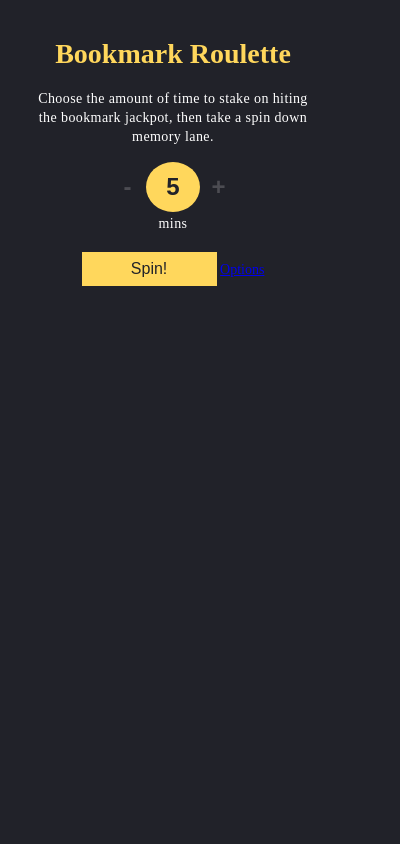
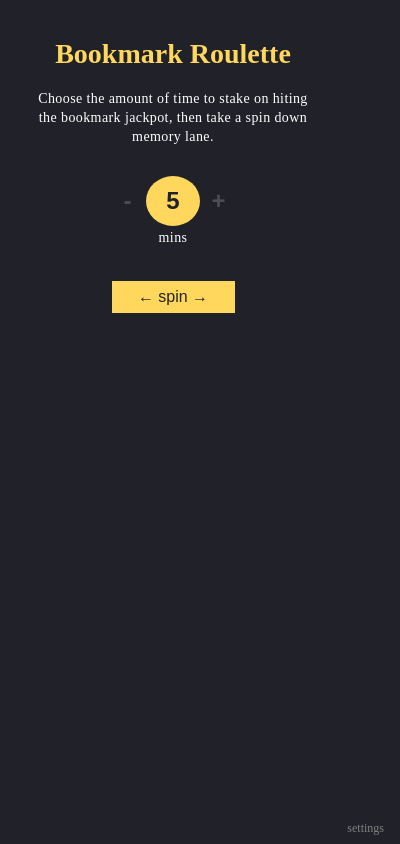
Before and after one commit to mexitalian/ReMarkable, a browser extension: page app/popup.html in a window 400 px wide. Drawn offline with Linux system fonts and the light colour scheme; files that its build step writes are made by us from their sources.

Commit message:
Adds some animation to the UI and cleans up the 'settings' placement.

```diff
--- a/app/popup.html
+++ b/app/popup.html
@@ -12,16 +12,20 @@
   </head>
   <body>
     <h1>Bookmark Roulette</h1>
-    <label for="mins">Choose the amount of time to stake on hiting the bookmark jackpot, then take a spin down memory lane.</label>
+    <p>Choose the amount of time to stake on hiting the bookmark jackpot, then take a spin down memory lane.</p>
 
     <button id="minus" class="spinner">-</button>
     <input type="number" value="5" min="1" max="60" step="1" name="mins" id="mins"/>
     <button id="plus" class="spinner">+</button>
 
-    <label for="mins" id="mins-text">mins</label>
-    <button id="get-bookmarks">Spin!</button>
+    <p id="mins-text">mins</p>
+    <button id="get-bookmarks">
+        <div>&larr; spin &rarr;</div>
+    </button>
 
-    <a id="options" href="#">Options</a>
+    <div id="options-container">
+        <span id="options">settings</span>
+    </div>
 
     <!-- build:js scripts/popup-vendor.js -->
     <!-- bower:js -->
--- a/app/styles/main.css
+++ b/app/styles/main.css
@@ -26,6 +26,13 @@ h1 {
   border: none;
   border-radius: 50%;
   outline: none;
+
+  transition: 0.5s;
+}
+
+#mins:focus {
+  transform: scaleX(1.5) scaleY(1.5);
+  box-shadow: 0 0 0 10px #212229;
 }
 
 button {
@@ -40,6 +47,7 @@ button {
   color: #4c4c52;
   font-size: 1.5rem;
   font-weight: bold;
+  transition: 0.3s;
 }
 
 .spinner:hover {
@@ -52,6 +60,7 @@ input[type=number]::-webkit-outer-spin-button {
   margin: 0;
 }
 
+p,
 label {
   display: block;
   line-height: 1.2rem;
@@ -62,6 +71,7 @@ label {
 
 #mins-text {
   /*color: #ffd75c;*/
+  margin-top: 0;
   line-height: 1.5rem;
 }
 
@@ -70,9 +80,46 @@ label {
   font-size: 1rem;
   line-height: 2rem;
   margin-top: 1rem;
-  background: #ffd75c;
+  background: transparent;
   color: #212229;
   border: 0;
+  outline: none;
+}
+
+#get-bookmarks div {
+  background: #ffd75c;
+  transition: 0.2s;
+}
+
+#get-bookmarks:hover div {
+  /*letter-spacing: 1px;*/
+  transform: scaleX(1.1) scaleY(1.1);
+}
+
+#get-bookmarks:focus div {
+  transform: scaleX(1) scaleY(1);
+}
+
+#options-container {
+  position: absolute;
+  bottom:0;
+  right:0;
+  margin-top: 1rem;
+}
+
+#options {
+  cursor: pointer;
+  color: gray;
+  line-height: 1rem;
+  padding: 0.5rem 1rem;
+  font-size: 0.75rem;
+  float: right;
+  /*text-align: center;*/
+}
+
+#options:hover {
+  color: black;
+  background: white;
 }
 
 
```
